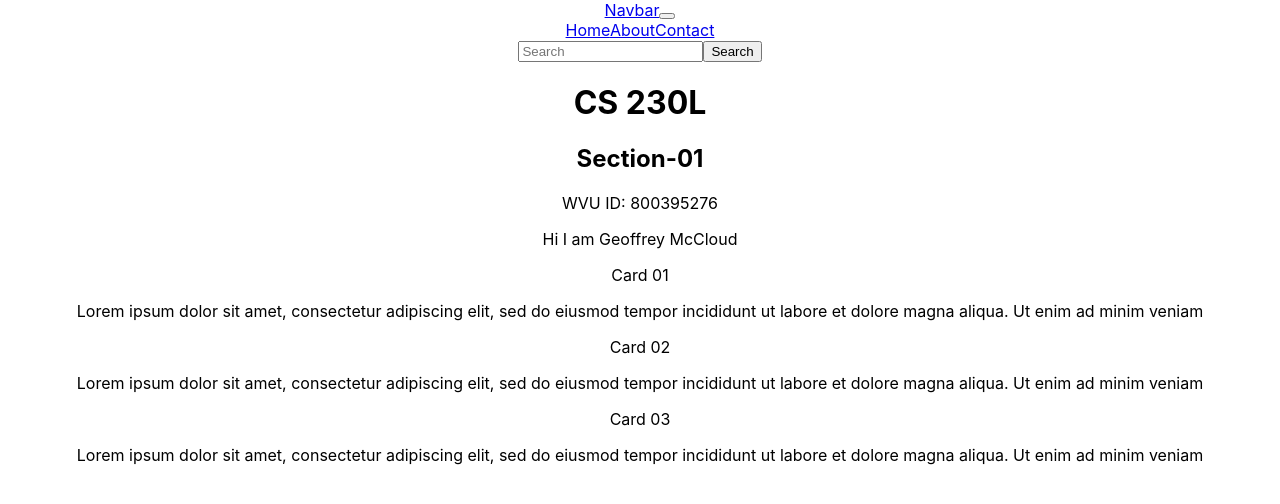
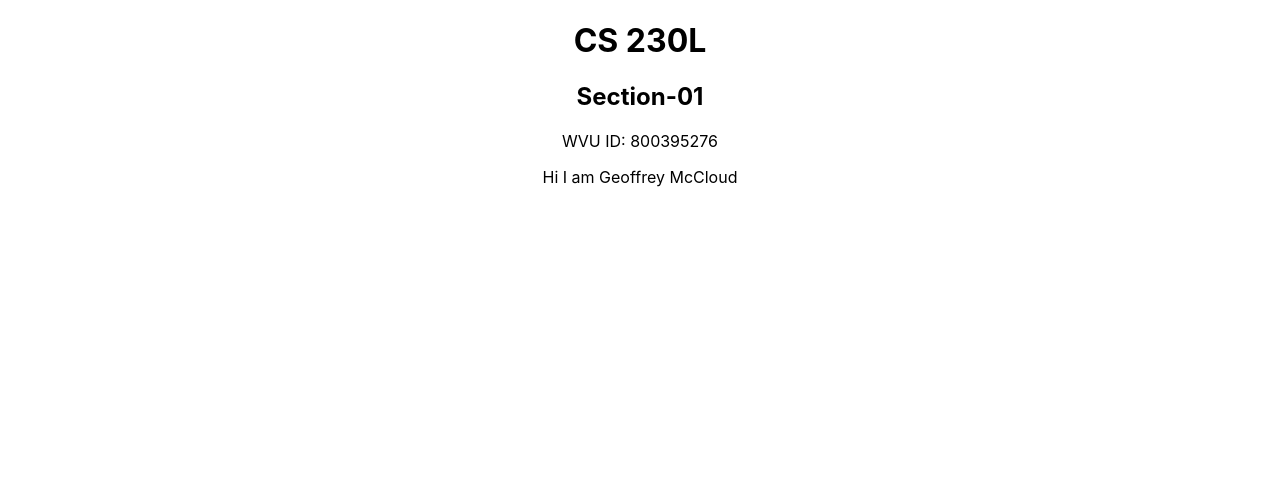
Before and after one commit to Jee6904/CS230L, a React (Create React App) app: page / in a window 1280 px wide. Shown: the top 504 px of the page. Built offline with nearby package versions, Linux system fonts and the light colour scheme.

Commit message:
Revert "week 8"
This reverts commit b8aaadb56d4f9986050b3d8f863c2925046b7096.

```diff
--- a/src/App.js
+++ b/src/App.js
@@ -1,15 +1,13 @@
+import logo from './logo.svg';
 import './App.css';
-import Navbar from './Navbar';
-import Cards from './Card'
+
 function App() {
   return (
     <div className="App">
-      <Navbar />
       <h1>CS 230L</h1>
       <h2>Section-01</h2>
       <p>WVU ID: 800395276</p>
       <p>Hi I am Geoffrey McCloud</p>
-      <Cards />
     </div>
   );
   }
--- a/src/Card.js
+++ b/src/Card.js
@@ -10,7 +10,7 @@
         <Card.Body>
           <Card.Title className="text-center">Card 01</Card.Title>
           <Card.Text className="text-center">
-          Lorem ipsum dolor sit amet, consectetur adipiscing elit, sed do eiusmod tempor incididunt ut labore et dolore magna aliqua. Ut enim ad minim veniam
+          Lorem ipsum dolor sit amet, consectetur adipiscing elit, sed do eiusmod tempor incididunt ut labore et dolore magna aliqua. Ut enim ad minim veniamgi
           </Card.Text>
         </Card.Body>
       </Card>
--- a/src/Navbar.js
+++ /dev/null
@@ -1,41 +0,0 @@
-
-import React from 'react';
-import Button from 'react-bootstrap/Button';
-import Container from 'react-bootstrap/Container';
-import Form from 'react-bootstrap/Form';
-import Nav from 'react-bootstrap/Nav';
-import Navbar from 'react-bootstrap/Navbar';
-
-
-function NavBar() {
-  return (
-    <Navbar expand="lg" className="bg-body-tertiary" bg="dark" data-bs-theme="dark">
-      <Container fluid>
-        <Navbar.Brand href="#">Navbar</Navbar.Brand>
-        <Navbar.Toggle aria-controls="navbarScroll" />
-        <Navbar.Collapse id="navbarScroll">
-          <Nav
-            className="me-auto my-2 my-lg-0"
-            style={{ maxHeight: '100px' }}
-            navbarScroll
-          >
-            <Nav.Link href="#action1">Home</Nav.Link>
-            <Nav.Link href="#action2">About</Nav.Link>
-            <Nav.Link href="#action3">Contact</Nav.Link>
-          </Nav>
-          <Form className="d-flex">
-            <Form.Control
-              type="search"
-              placeholder="Search"
-              className="me-2"
-              aria-label="Search"
-            />
-            <Button variant="outline-success">Search</Button>
-          </Form>
-        </Navbar.Collapse>
-      </Container>
-    </Navbar>
-  );
-}
-
-export default NavBar;
```
